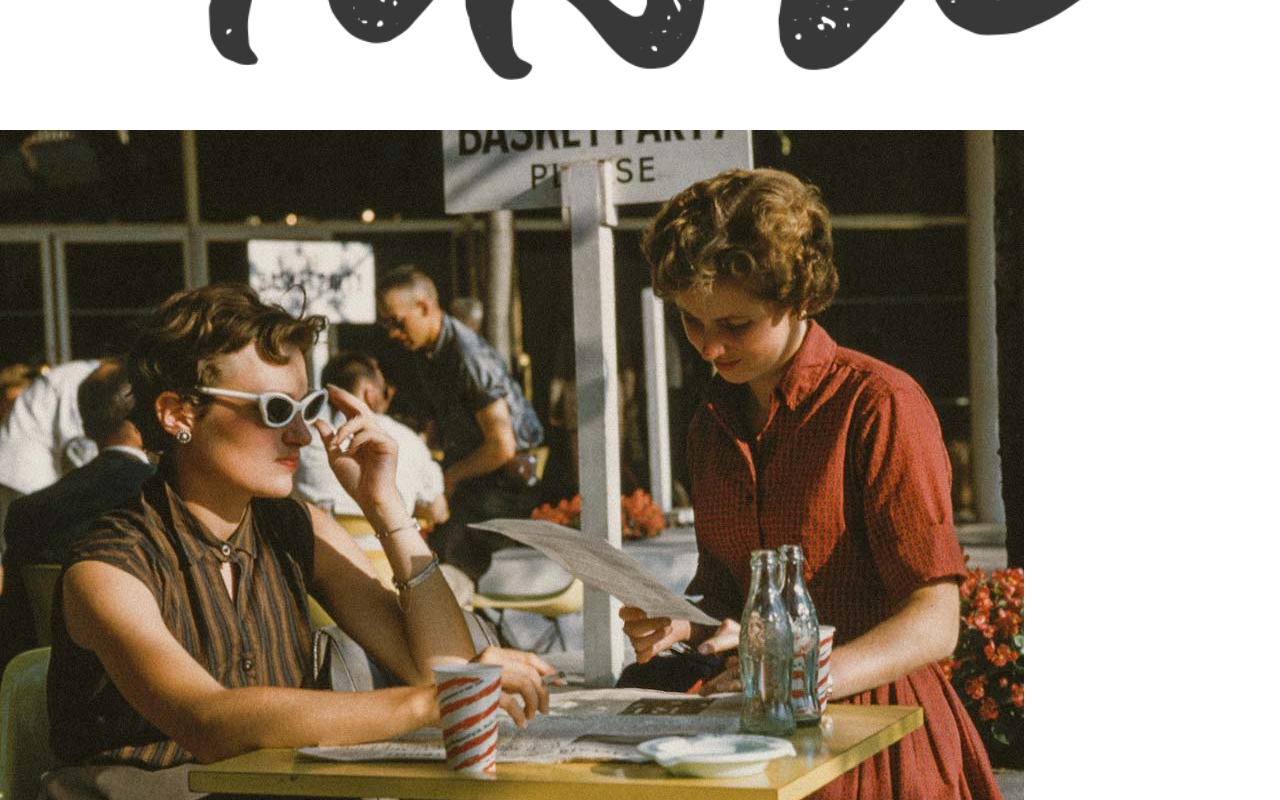
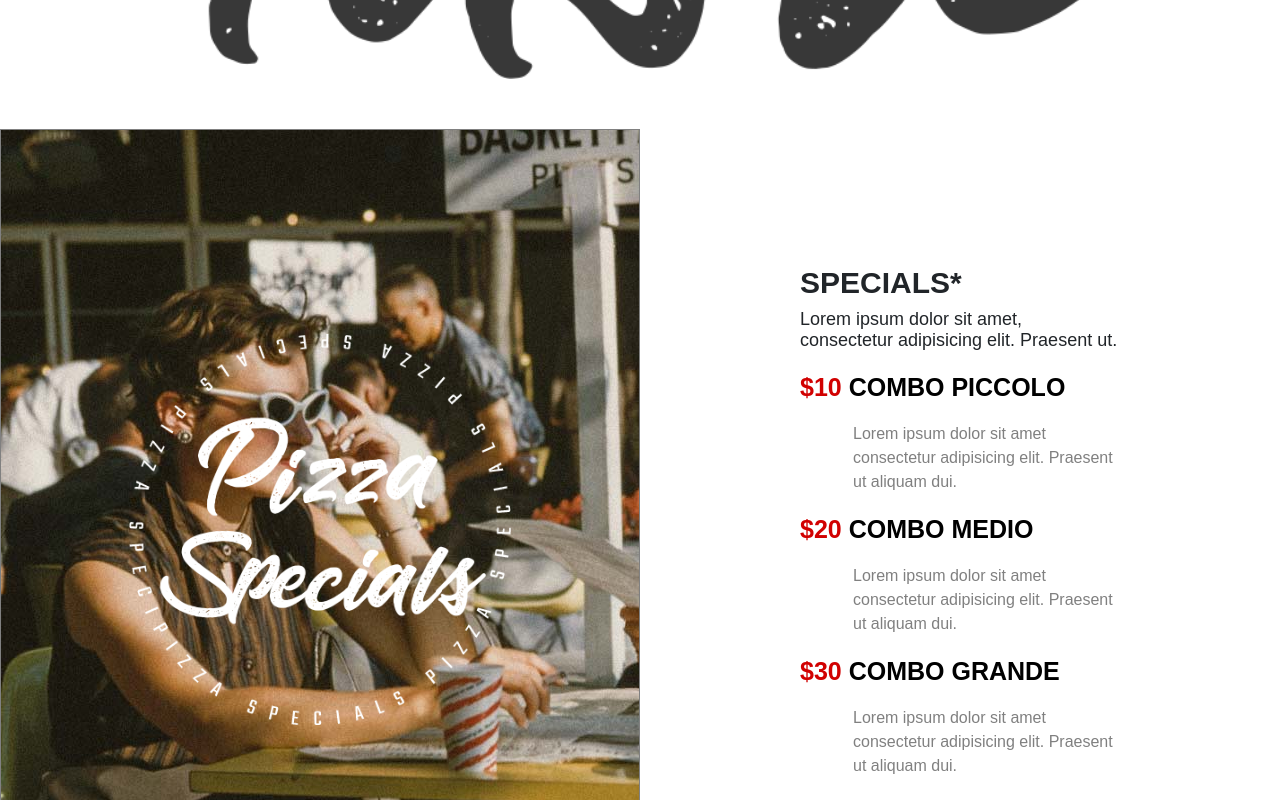
Before and after one commit to coder-ms/proj-html-vuejs, a Vue app: page / in a window 1280 px wide. Shown: the part 1340-2140 px from the top of the page. Built offline with nearby package versions, Linux system fonts and the light colour scheme.

Commit message:
Add DescriptionMenu

```diff
--- a/src/components/AppHeader.vue
+++ b/src/components/AppHeader.vue
@@ -77,11 +77,13 @@ header {
                 display: flex;
                 align-items: center;
                 justify-content: space-between;
+                width: 100%;
 
                 ul {
                     list-style-type: none;
                     margin: 0;
                     padding: 0;
+                    //width: calc(100% / 3);
 
                     li {
                         display: inline;
--- a/src/components/AppMain.vue
+++ b/src/components/AppMain.vue
@@ -7,35 +7,13 @@
     <MainSlider />
 
     <!--IMG E DESCRIZIONE-->
-    <div class="images col-12 col-lg-12 col-md-12 col-sm-12">
-      <div class="col-6 col-lg-6 col-md-6 col-sm-6">
-        <img src="../../public/img/h1-img-4.jpg" alt="Baffo">
+    <div class="imageDescription col-12 col-lg-12 col-md-12 col-sm-12">
+      <div class="image col-6 col-lg-6 col-md-6 col-sm-6">
+        <img src="../../public/img/h1-img-7n.png" alt="Baffo">
       </div>
-      <div class="col-6 col-lg-6 col-md-6 col-sm-6">
-        <div class="col-6 col-lg-6 col-md-6 col-sm-6 p-5 my-5 mx-5">
-          Lorem ipsum dolor sit, amet consectetur adipisicing elit. Eius, vel consequatur. Autem nemo voluptas
-          aspernatur
-          veniam distinctio doloribus ab, dolores obcaecati nesciunt, qui magnam corrupti. Facere porro iure dolorem
-          ipsam.
+      <div class=" description col-6 col-lg-6 col-md-6 col-sm-6">
 
-          Lorem ipsum dolor sit amet, consectetur adipisicing elit. Mollitia repellendus veritatis architecto
-          reprehenderit
-          iste autem consequatur illo, voluptate nesciunt dolores consectetur qui distinctio dolor esse est delectus
-          atque
-          libero aliquid.
-
-          Lorem ipsum dolor sit amet, consectetur adipisicing elit. Mollitia repellendus veritatis architecto
-          reprehenderit
-          iste autem consequatur illo, voluptate nesciunt dolores consectetur qui distinctio dolor esse est delectus
-          atque
-          libero aliquid.
-
-          Lorem ipsum dolor sit amet, consectetur adipisicing elit. Mollitia repellendus veritatis architecto
-          reprehenderit
-          iste autem consequatur illo, voluptate nesciunt dolores consectetur qui distinctio dolor esse est delectus
-          atque
-          libero aliquid.
-        </div>
+        <DescriptionMenu />
 
       </div>
     </div>
@@ -83,10 +61,11 @@
 import { store } from '../store';
 import MainSlider from './MainSlider.vue';
 import ImagesGalleryMain from './ImagesGalleryMain.vue';
+import DescriptionMenu from './DescriptionMenu.vue';
 
 export default {
   name: 'AppHeader',
-  components: { MainSlider, ImagesGalleryMain },
+  components: { MainSlider, ImagesGalleryMain, DescriptionMenu },
   data() {
     return {
       store
@@ -106,6 +85,29 @@ export default {
 
 <style lang="scss" scoped>
 main {
+  .imageDescription {
+    display: flex;
+    flex-wrap: wrap;
+
+    .image {
+      border: 1px solid grey;
+      background-image: url('../../public/img/h1-img-4.jpg');
+      height: 800px;
+      display: flex;
+      align-items: center;
+      justify-content: center;
+
+      img {
+        width: 60%;
+      }
+    }
+
+    .description {
+      display: flex;
+      align-items: center;
+      justify-content: center;
+    }
+  }
 
   .imagesPizza {
     display: flex;
--- /dev/null
+++ b/src/components/DescriptionMenu.vue
@@ -0,0 +1,68 @@
+<template>
+    <div class="col-6 col-lg-6 col-md-6 col-sm-6">
+        <h2>SPECIALS*</h2>
+        <h5>Lorem ipsum dolor sit amet, consectetur adipisicing elit. Praesent ut.</h5>
+        <div v-for="(item, index) in MenuArray" :key="item">
+            <h3>{{ item.dollar }} <span> {{ item.combo }} </span></h3>
+            <p>Lorem ipsum dolor sit amet consectetur adipisicing elit. Praesent ut aliquam dui.</p>
+        </div>
+    </div>
+</template>
+
+<script>
+export default {
+
+    name: 'DescriptionMenu',
+    data() {
+        return {
+            MenuArray: [
+                {
+                    dollar: '$10',
+                    combo: 'combo piccolo',
+                },
+                {
+                    dollar: '$20',
+                    combo: 'combo medio',
+                },
+                {
+                    dollar: '$30',
+                    combo: 'combo grande',
+                },
+            ],
+        }
+    },
+
+}
+</script>
+
+
+<style lang="scss" scoped>
+h2 {
+    font-size: 30px;
+    font-weight: 700;
+}
+
+h5 {
+    font-size: 18px;
+}
+
+h3 {
+    color: rgb(209, 1, 1);
+    font-size: 25px;
+    font-weight: 600;
+    margin: 20px 0;
+
+    span {
+        color: black;
+        font-size: 25px;
+        font-weight: 600;
+        text-transform: uppercase;
+    }
+}
+
+p {
+    color: grey;
+    padding-left: 53px;
+    font-size: 16px;
+}
+</style>
--- a/src/components/HeaderSlider.vue
+++ b/src/components/HeaderSlider.vue
@@ -88,11 +88,9 @@ export default {
 
 <style lang="scss" scoped>
 .containerx {
-
     background-color: black;
     //border: 1px solid white;
     height: 625px;
-
 
     .sliderWrapper {
         display: flex;
@@ -160,6 +158,5 @@ export default {
             }
         }
     }
-
 }
 </style>
--- a/src/components/ImagesGalleryMain.vue
+++ b/src/components/ImagesGalleryMain.vue
@@ -38,10 +38,8 @@ export default {
 <style lang="scss" scoped>
 .images {
     display: flex;
-    flex-wrap: wrap;
 
     div {
-        border: 1px solid grey;
 
 
         img {
```
